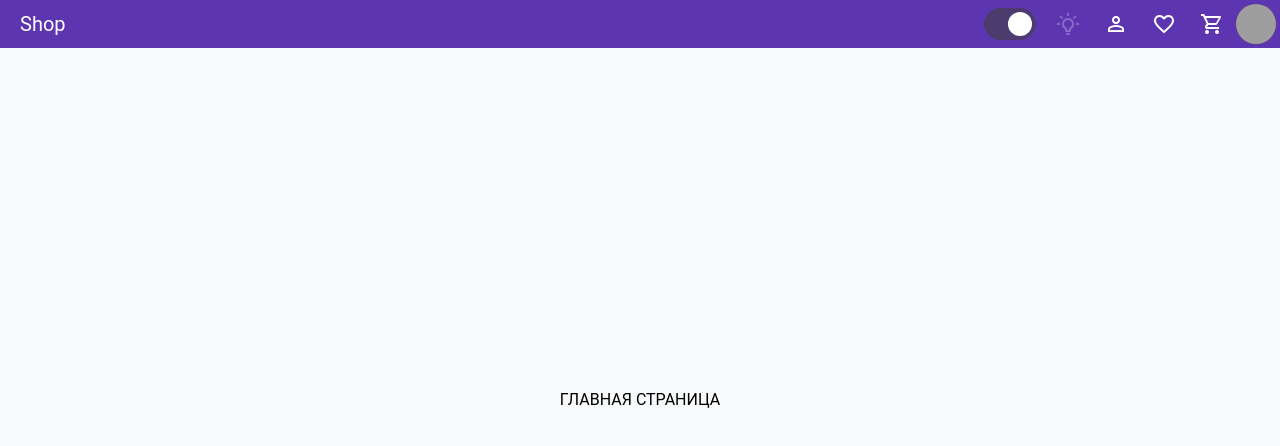
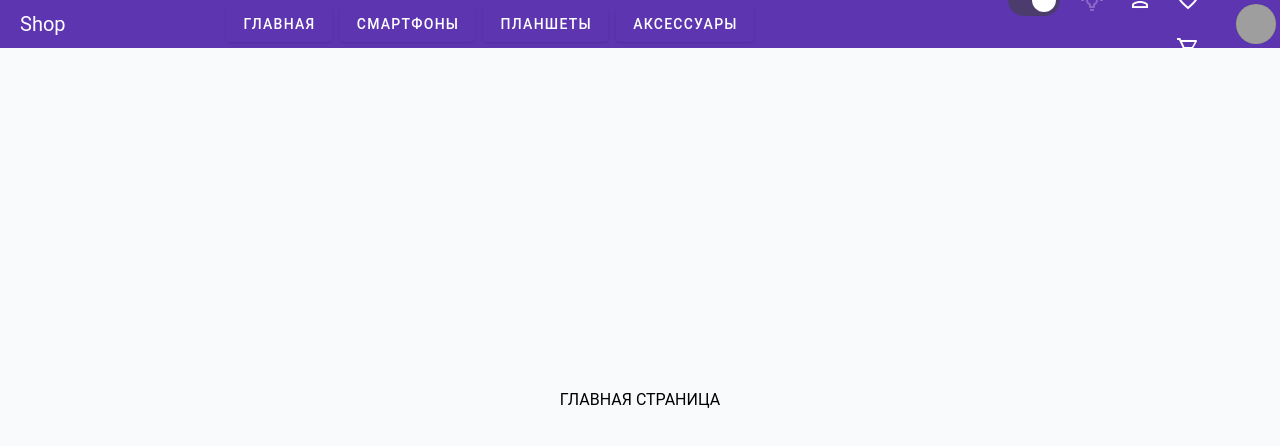
Before and after one commit to vlad-kramarukha/shop-app-ui, a Vue app in the folder frontend/: page / in a window 1280 px wide. Shown: the top 446 px of the page. Built offline with nearby package versions, Linux system fonts and the light colour scheme; grey boxes are pictures that could not be loaded; what @kyvg/vue3-notification would draw is missing.

Commit message:
Декомпозировал хедер на компоненты

```diff
--- /dev/null
+++ b/frontend/src/components/header/ActionsBar.vue
@@ -0,0 +1,29 @@
+<script setup lang="ts"></script>
+
+<template>
+	<VCol cols="auto">
+		<VTooltip text="Личный кабинет" location="bottom">
+			<template #activator="{ props }">
+				<VBtn :="props" icon="mdi-account-outline" />
+			</template>
+		</VTooltip>
+	</VCol>
+
+	<VCol cols="auto">
+		<VTooltip text="Избранное" location="bottom">
+			<template #activator="{ props }">
+				<VBtn :="props" icon="mdi-heart-outline" />
+			</template>
+		</VTooltip>
+	</VCol>
+
+	<VCol cols="auto">
+		<VTooltip text="Корзина" location="bottom">
+			<template #activator="{ props }">
+				<VBtn :="props" icon="mdi-cart-outline" />
+			</template>
+		</VTooltip>
+	</VCol>
+</template>
+
+<style scoped></style>
--- /dev/null
+++ b/frontend/src/components/header/NavBar.vue
@@ -0,0 +1,20 @@
+<script setup lang="ts"></script>
+
+<template>
+	<VRow no-gutters justify="start" class="gap-2">
+		<VCol cols="auto">
+			<VBtn class="shadow">Главная</VBtn>
+		</VCol>
+		<VCol cols="auto">
+			<VBtn class="shadow">Смартфоны</VBtn>
+		</VCol>
+		<VCol cols="auto">
+			<VBtn class="shadow">Планшеты</VBtn>
+		</VCol>
+		<VCol cols="auto">
+			<VBtn class="shadow">Аксессуары</VBtn>
+		</VCol>
+	</VRow>
+</template>
+
+<style scoped></style>
--- a/frontend/src/components/header/TheHeader.vue
+++ b/frontend/src/components/header/TheHeader.vue
@@ -1,25 +1,7 @@
 <script setup lang="ts">
-import { computed } from 'vue'
-import { colorMode, store } from '../../utilities/theme'
-
-const themeMode = computed({
-	get() {
-		return store.value === 'auto'
-	},
-	set(newValue) {
-		store.value = newValue ? 'auto' : colorMode.value
-	}
-})
-
-const computedThemeIcon = computed(() =>
-	colorMode.value === 'light' ? 'mdi-lightbulb-on-outline' : 'mdi-weather-night'
-)
-
-const hasDisabledToggle = computed(() => store.value === 'auto')
-
-function toggleColorMode() {
-	colorMode.value = colorMode.value === 'dark' ? 'light' : 'dark'
-}
+import NavBar from './NavBar.vue'
+import ActionsBar from './ActionsBar.vue'
+import ThemeSwitcher from './ThemeSwitcher.vue'
 </script>
 
 <template>
@@ -27,45 +9,23 @@ function toggleColorMode() {
 		<VAppBar density="compact" color="primary" elevation="0" class="shadow">
 			<template #title> Shop</template>
 
+			<template #default>
+				<VRow no-gutters align="center">
+					<VCol cols="9">
+						<NavBar />
+					</VCol>
+					<VCol cols="3">
+						<VRow no-gutters justify="end" align="center">
+							<ThemeSwitcher />
+							<ActionsBar />
+						</VRow>
+					</VCol>
+				</VRow>
+			</template>
+
 			<template #append>
-				<VTooltip text="Тема как в системе" location="bottom">
-					<template #activator="{ props }">
-						<VSwitch :="props" v-model:model-value="themeMode" density="compact" hide-details inset />
-					</template>
-				</VTooltip>
-
-				<VTooltip text="Переключить тему" location="bottom">
-					<template #activator="{ props }">
-						<VBtn
-							:="props"
-							:disabled="hasDisabledToggle"
-							:icon="computedThemeIcon"
-							@click="toggleColorMode"
-							class="ml-2"
-							elevation="0"
-						/>
-					</template>
-				</VTooltip>
-
-				<VTooltip text="Личный кабинет" location="bottom">
-					<template #activator="{ props }">
-						<VBtn :="props" icon="mdi-account-outline" />
-					</template>
-				</VTooltip>
-
-				<VTooltip text="Избранное" location="bottom">
-					<template #activator="{ props }">
-						<VBtn :="props" icon="mdi-heart-outline" />
-					</template>
-				</VTooltip>
-
-				<VTooltip text="Корзина" location="bottom">
-					<template #activator="{ props }">
-						<VBtn :="props" icon="mdi-cart-outline" />
-					</template>
-				</VTooltip>
-
 				<VAvatar
+					class="ml-6"
 					image="https://sun9-20.userapi.com/impg/Xyzdg3QBtgId57iZNNlInLyMPxm3VVwGB5IVcA/Qnt6V0ioDHU.jpg?size=166x226&quality=96&sign=19d57273827624238025d0da7bbe12ca&type=album"
 					color="surface-variant"
 				></VAvatar>
--- /dev/null
+++ b/frontend/src/components/header/ThemeSwitcher.vue
@@ -0,0 +1,50 @@
+<script setup lang="ts">
+import { computed } from 'vue'
+import { colorMode, store } from '../../utilities/theme'
+
+const themeMode = computed({
+	get() {
+		return store.value === 'auto'
+	},
+	set(newValue) {
+		store.value = newValue ? 'auto' : colorMode.value
+	}
+})
+
+const computedThemeIcon = computed(() =>
+	colorMode.value === 'light' ? 'mdi-lightbulb-on-outline' : 'mdi-weather-night'
+)
+
+const hasDisabledToggle = computed(() => store.value === 'auto')
+
+function toggleColorMode() {
+	colorMode.value = colorMode.value === 'dark' ? 'light' : 'dark'
+}
+</script>
+
+<template>
+	<VCol cols="auto">
+		<VTooltip text="Тема как в системе" location="bottom">
+			<template #activator="{ props }">
+				<VSwitch :="props" v-model:model-value="themeMode" density="compact" hide-details inset />
+			</template>
+		</VTooltip>
+	</VCol>
+
+	<VCol cols="auto">
+		<VTooltip text="Переключить тему" location="bottom">
+			<template #activator="{ props }">
+				<VBtn
+					:="props"
+					:disabled="hasDisabledToggle"
+					:icon="computedThemeIcon"
+					@click="toggleColorMode"
+					class="ml-2"
+					elevation="0"
+				/>
+			</template>
+		</VTooltip>
+	</VCol>
+</template>
+
+<style scoped></style>
```
